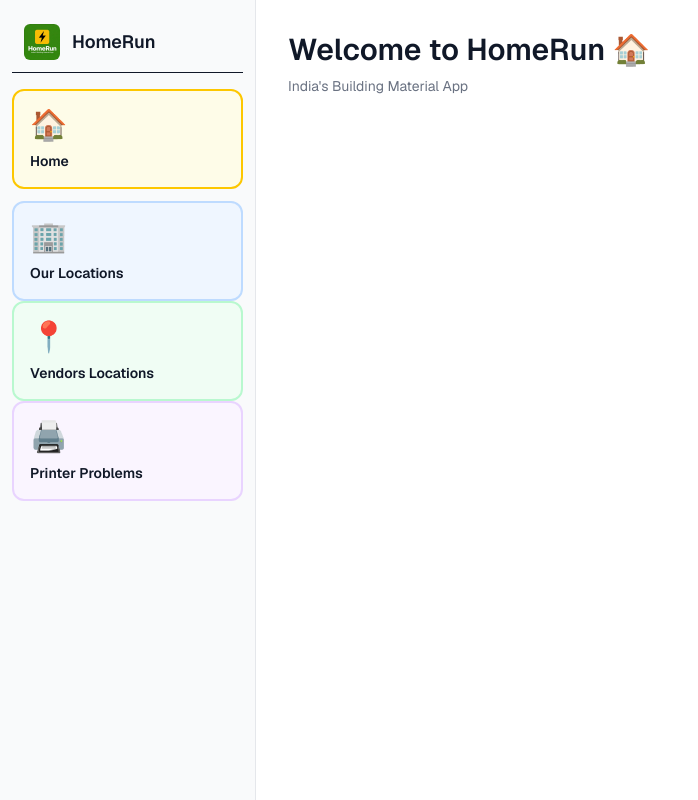
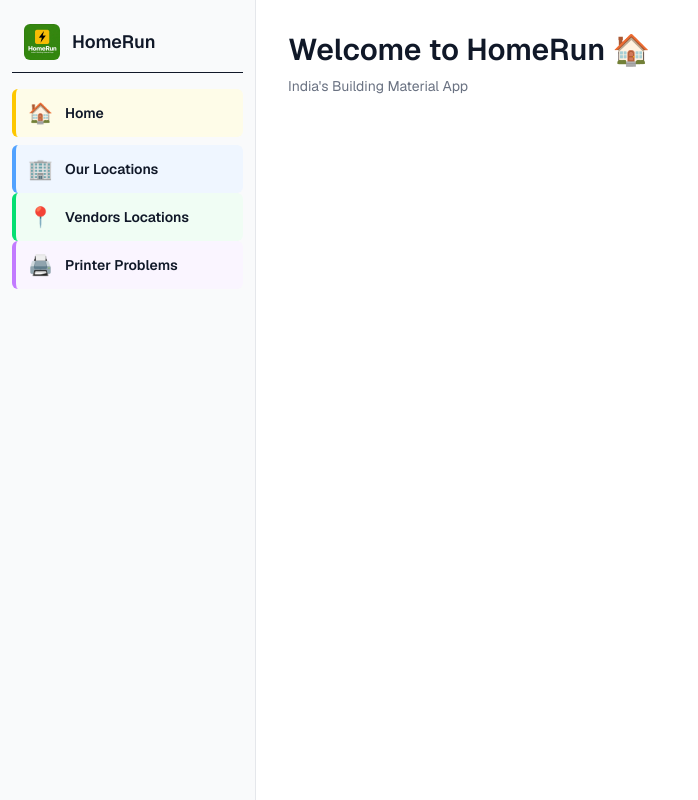
Before and after one commit to tharunpotla-code/Inward, a Next.js app: page /vendor-locations in a window 1280 px wide. Shown: the whole page, without its empty margins (0-698 px from the left). Built offline with nearby package versions, Linux system fonts and the light colour scheme.

Commit message:
updation

```diff
--- a/app/vendor-locations/page.tsx
+++ b/app/vendor-locations/page.tsx
@@ -9,27 +9,27 @@ export default function Home() {
           <Image src="/logo.png" alt="HomeRun" width={36} height={36} className="rounded-md" />
           <h1 className="text-lg font-semibold">HomeRun</h1>
         </div>
-        <div className="space-y-3">
-          <div className="border-2 border-yellow-400 bg-yellow-50 rounded-xl p-4 cursor-pointer">
-            <div className="text-3xl mb-2">🏠</div>
-            <div className="text-sm font-semibold">Home</div>
+        <div className="space-y-2">
+          <div className="border-l-4 border-yellow-400 bg-yellow-50 rounded-md px-3 py-2.5 flex items-center gap-3 cursor-pointer">
+            <span className="text-xl">🏠</span>
+            <span className="text-sm font-semibold">Home</span>
           </div>
           <Link href="/our-locations">
-            <div className="border-2 border-blue-200 bg-blue-50 hover:bg-blue-100 rounded-xl p-4 cursor-pointer">
-              <div className="text-3xl mb-2">🏢</div>
-              <div className="text-sm font-semibold">Our Locations</div>
+            <div className="border-l-4 border-blue-400 bg-blue-50 hover:bg-blue-100 rounded-md px-3 py-2.5 flex items-center gap-3 cursor-pointer">
+              <span className="text-xl">🏢</span>
+              <span className="text-sm font-semibold">Our Locations</span>
             </div>
           </Link>
           <Link href="/vendor-locations">
-            <div className="border-2 border-green-200 bg-green-50 hover:bg-green-100 rounded-xl p-4 cursor-pointer">
-              <div className="text-3xl mb-2">📍</div>
-              <div className="text-sm font-semibold">Vendors Locations</div>
+            <div className="border-l-4 border-green-400 bg-green-50 hover:bg-green-100 rounded-md px-3 py-2.5 flex items-center gap-3 cursor-pointer">
+              <span className="text-xl">📍</span>
+              <span className="text-sm font-semibold">Vendors Locations</span>
             </div>
           </Link>
           <Link href="/printer-problems">
-            <div className="border-2 border-purple-200 bg-purple-50 hover:bg-purple-100 rounded-xl p-4 cursor-pointer">
-              <div className="text-3xl mb-2">🖨️</div>
-              <div className="text-sm font-semibold">Printer Problems</div>
+            <div className="border-l-4 border-purple-400 bg-purple-50 hover:bg-purple-100 rounded-md px-3 py-2.5 flex items-center gap-3 cursor-pointer">
+              <span className="text-xl">🖨️</span>
+              <span className="text-sm font-semibold">Printer Problems</span>
             </div>
           </Link>
         </div>
```
